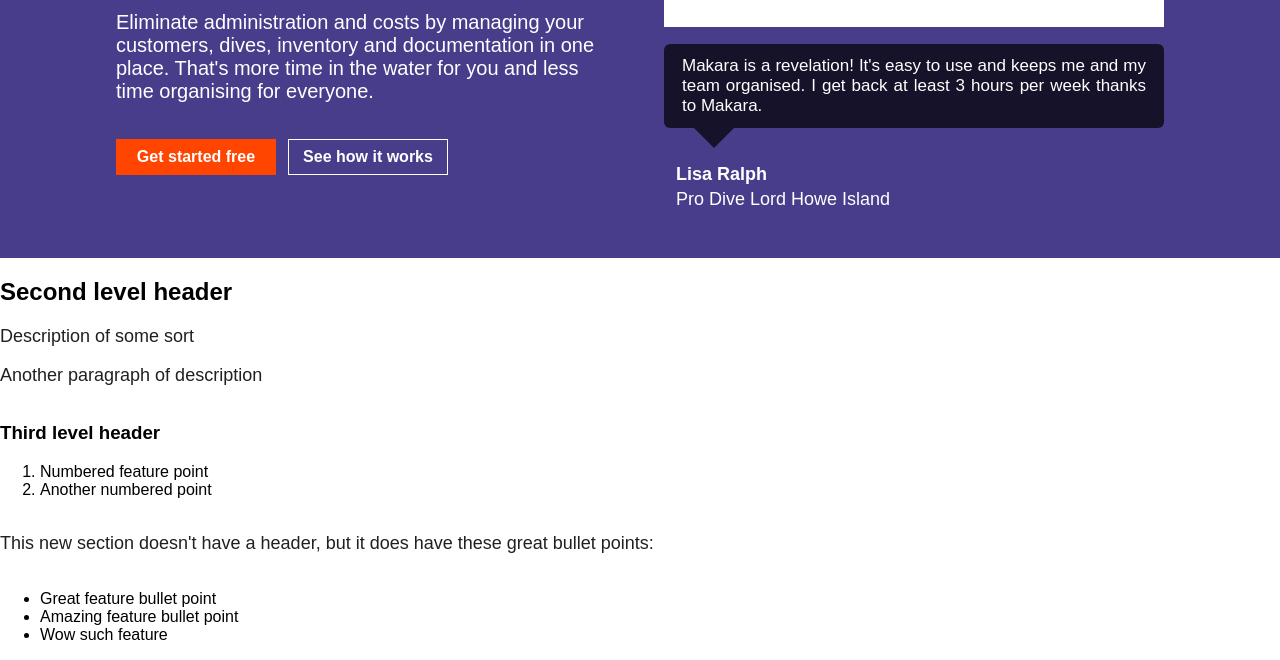
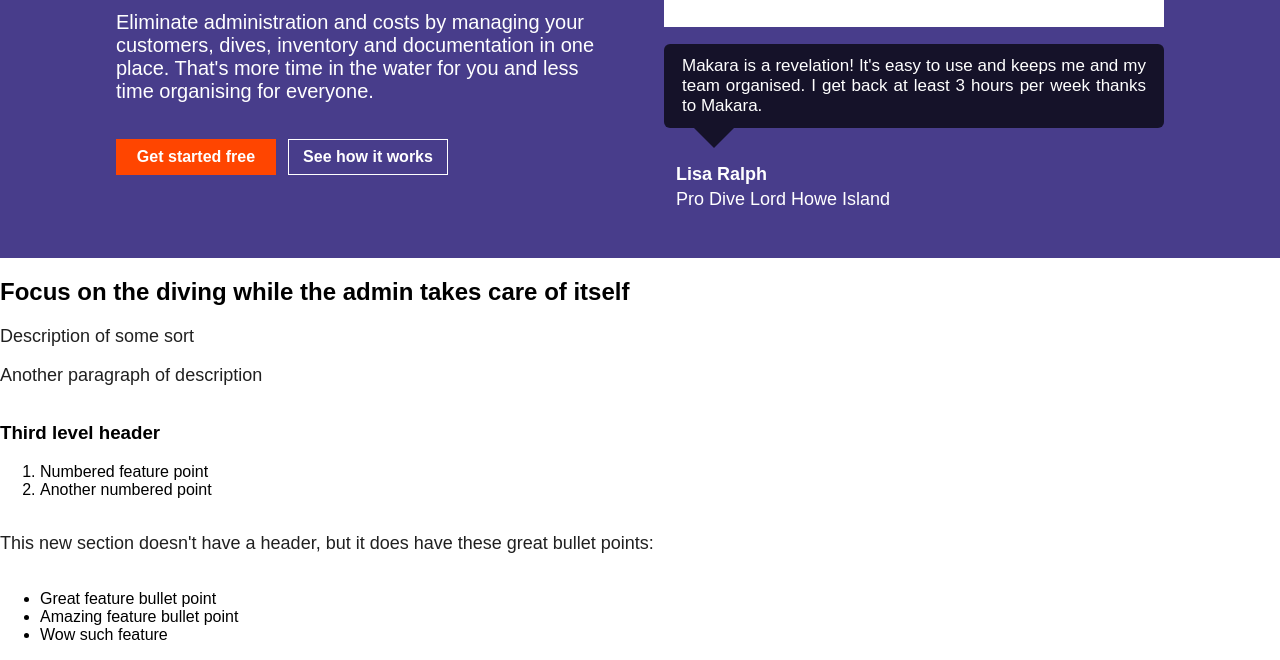
Before and after one commit to MakaraCode/makara-splash, a plain HTML site: page index.html in a window 1280 px wide. Shown: the part 211-871 px from the top of the page. Drawn offline with Linux system fonts and the light colour scheme.

Commit message:
Update index.html

```diff
--- a/index.html
+++ b/index.html
@@ -202,7 +202,7 @@
             <!--Example of a second content section. Where you envisage content
             existing in a cohesive aesthetic block, wrap it in a <section>
                 tag-->
-            <h2>Second level header</h2>
+            <h2>Focus on the diving while the admin takes care of itself</h2>
             <p>Description of some sort</p>
             <p>Another paragraph of description</p>
             <h3>Third level header</h3>
```
